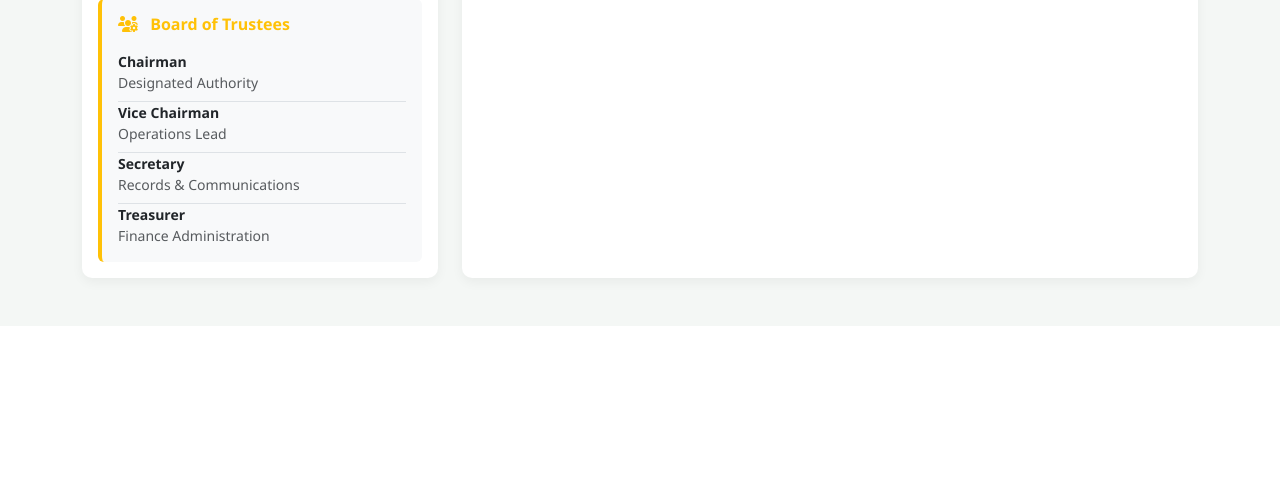
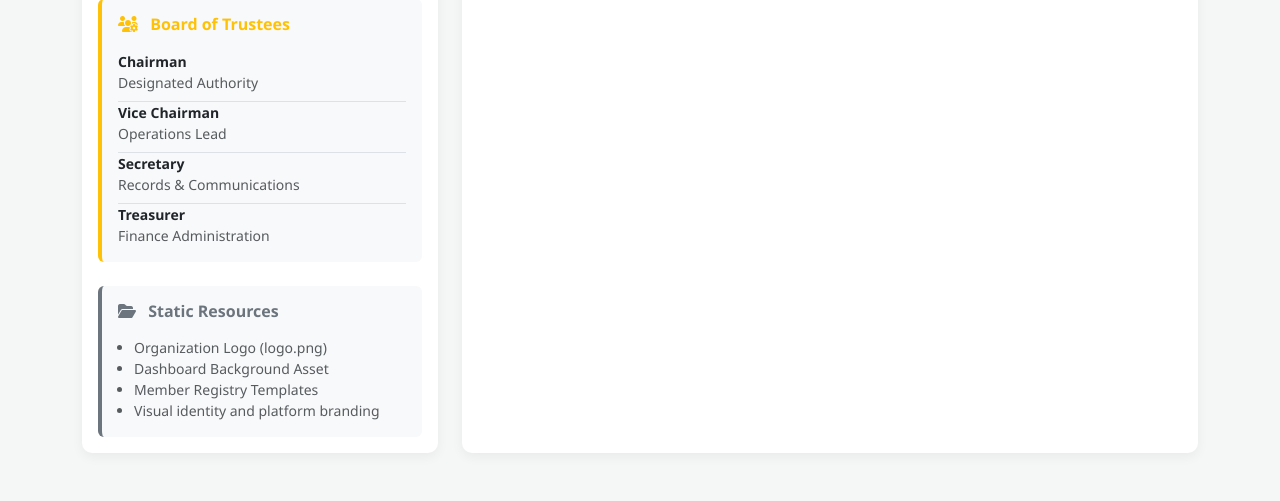
Before and after one commit to gwazirii/PROJECT--GYS, a Flask app: page / in a window 1280 px wide. Shown: the part 971-1472 px from the top of the page. Before the commit the page ends 1259 px from the top, so only its background shows below. Run offline with Flask 3, Linux system fonts and the light colour scheme; the visitor is signed in with stand-in values (Sample User, id 1); some libraries are stand-ins or nearby versions.

Commit message:
Add static resources section to dashboard sidebar

```diff
--- a/templates/index.html
+++ b/templates/index.html
@@ -122,6 +122,17 @@
                                 </div>
                             </div>
                         </div>
+
+                        <!-- Static Resources -->
+                        <div class="mt-4 p-3 bg-light rounded border-start border-4 border-secondary">
+                            <h6 class="fw-bold text-secondary mb-3"><i class="fa-solid fa-folder-open me-2"></i> Static Resources</h6>
+                            <ul class="small text-muted ps-3 mb-0">
+                                <li>Organization Logo (logo.png)</li>
+                                <li>Dashboard Background Asset</li>
+                                <li>Member Registry Templates</li>
+                                <li>Visual identity and platform branding</li>
+                            </ul>
+                        </div>
                     </div>
                 </div>
             </div>
```
